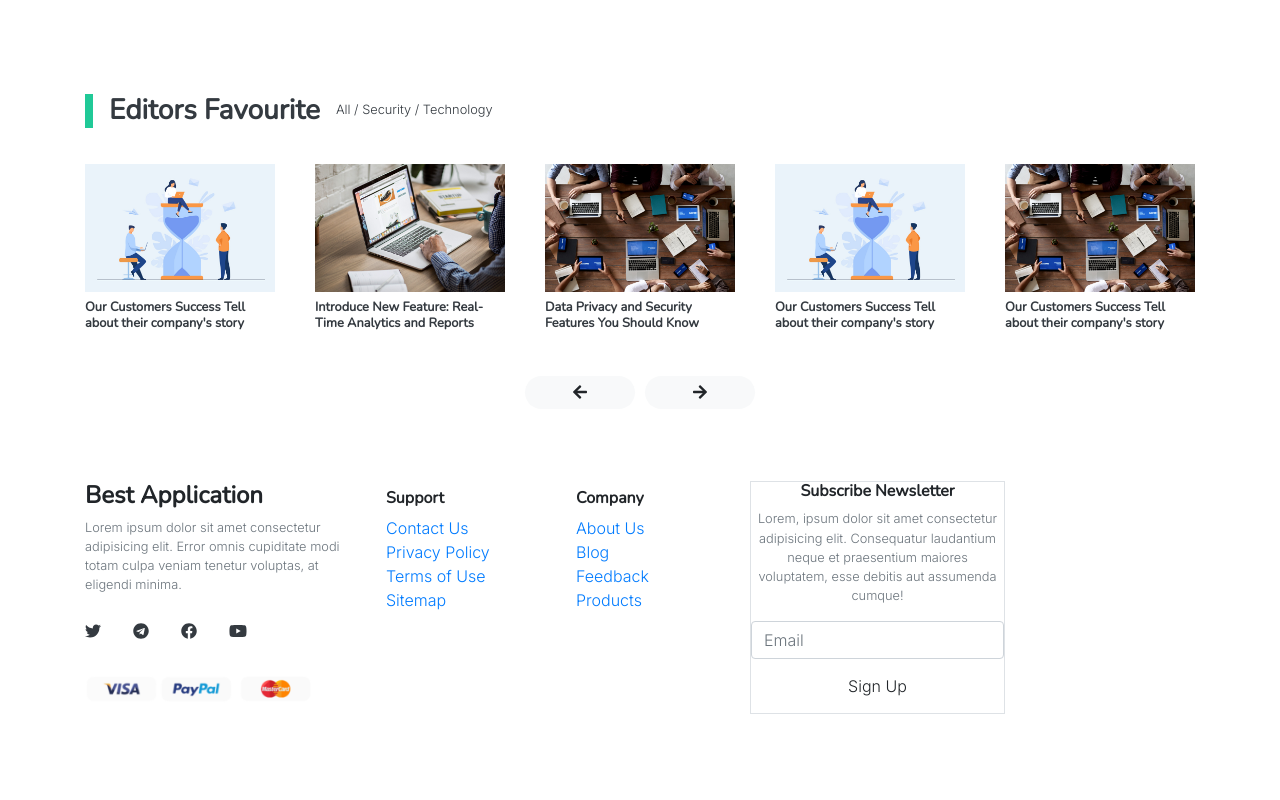
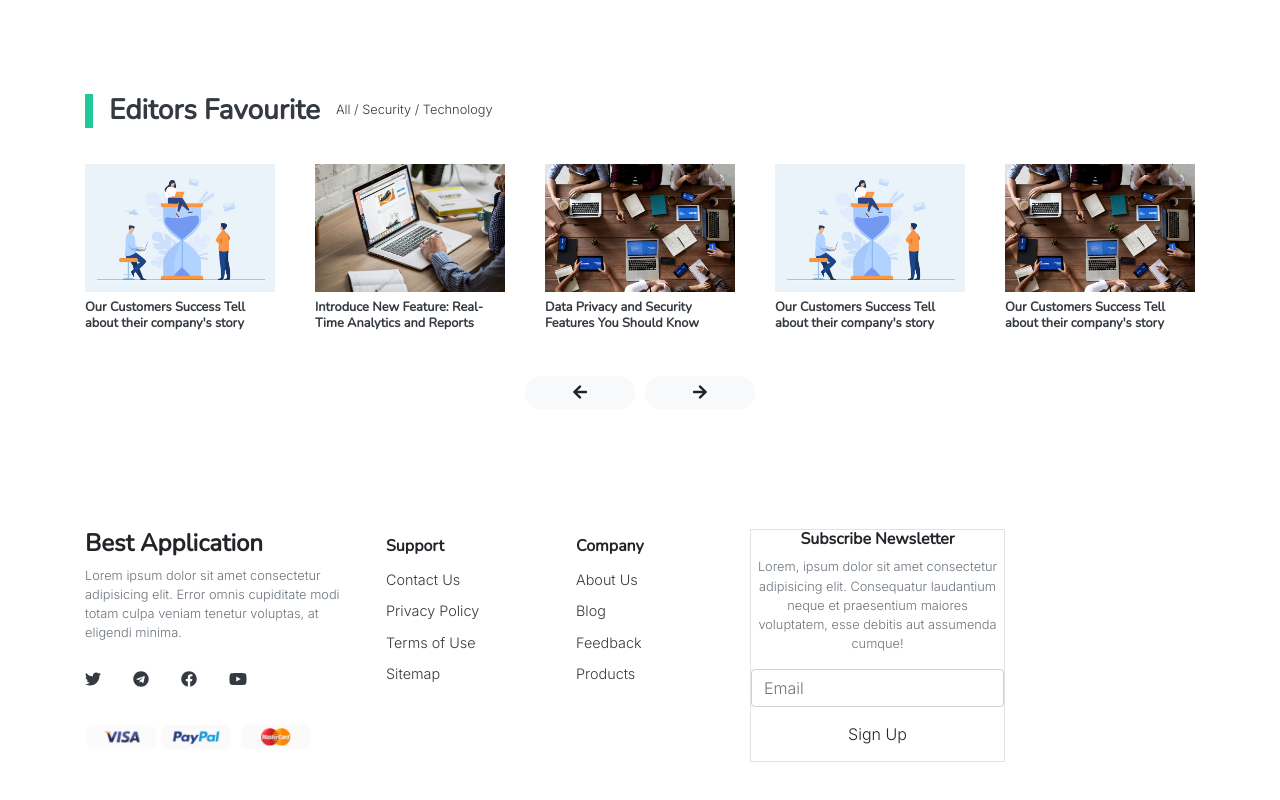
Before and after one commit to samseen/NodeApp, a website: page index.html in a window 1280 px wide. Shown: the part 2227-3027 px from the top of the page. Before the commit the page ends 2941 px from the top, so only its background shows below. Drawn offline with nearby package versions, Linux system fonts and the light colour scheme.

Commit message:
Styled the company column.

```diff
--- a/sass/include/_footer.scss
+++ b/sass/include/_footer.scss
@@ -0,0 +1,19 @@
+/*
+    FOOTER SECTION
+*/
+
+#footer {
+    padding: 3rem 0;
+
+    .company {
+        .d-flex > a {
+            text-decoration: none;
+            color: $dark;
+            font-size: .9rem;
+            margin: .3rem 0;
+            &:hover {
+                color: $purple;
+            }
+        }
+    }
+}
```
Also changed, not shown: css/style.css.
